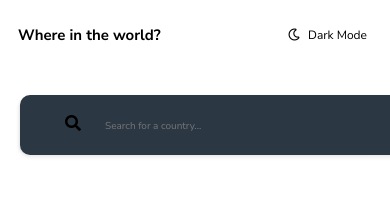
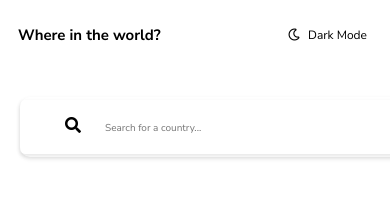
Before and after one commit to drgabelive/Rest-Contries-api, a React (Vite) app: page / in a window 390 px wide. Shown: the top 207 px of the page. Built offline with nearby package versions, Linux system fonts and the light colour scheme; no server answers.

Commit message:
updated media query for mobile

```diff
--- a/src/index.css
+++ b/src/index.css
@@ -200,8 +200,8 @@
   }
 
   .search {
-    height: 50px;
-    width:350px;
+    height: 54px;
+    width:400px;
     margin-top: 30px;
     margin-left: 0px;
     display: flex;
@@ -214,7 +214,7 @@
   }
 
   .search-span{
-    background-color: #2B3844;
+    background-color: transparent;
     box-shadow: 0 2px 4px rgba(0, 0, 0, 0.1);
     width: 400px;
     border-radius: 10px;
@@ -227,7 +227,7 @@
     font-family: 'Nunito Sans', sans-serif;
     font-size: 10px;
     font-weight: light;
-    max-width: 500px;
+    max-width: 400px;
     background-color: transparent;
 
     }
@@ -265,26 +265,25 @@
       /* padding-top: 20px; */
       background-color: transparent;
       /* box-shadow: 0 2px 4px rgba(0, 0, 0, 0.1); */
-      /* border-radius: 5px; */
+      border-radius: 10px;
     }
 
     .flag{
       width: 22rem;
       height: 200px;
-      border-top-left-radius: 5px;
-      border-top-right-radius: 5px;
+      border-top-left-radius: 10px;
+      border-top-right-radius: 10px;
     }
 
     .details {
       padding: 70px 30px;
-      line-height: 10px;
+
     }
 
     .country {
       font-weight:800;
       font-size: 20px;
       font-family: 'Nunito Sans' sans-serif;
-      background-color: red;
 
     }
 
```
